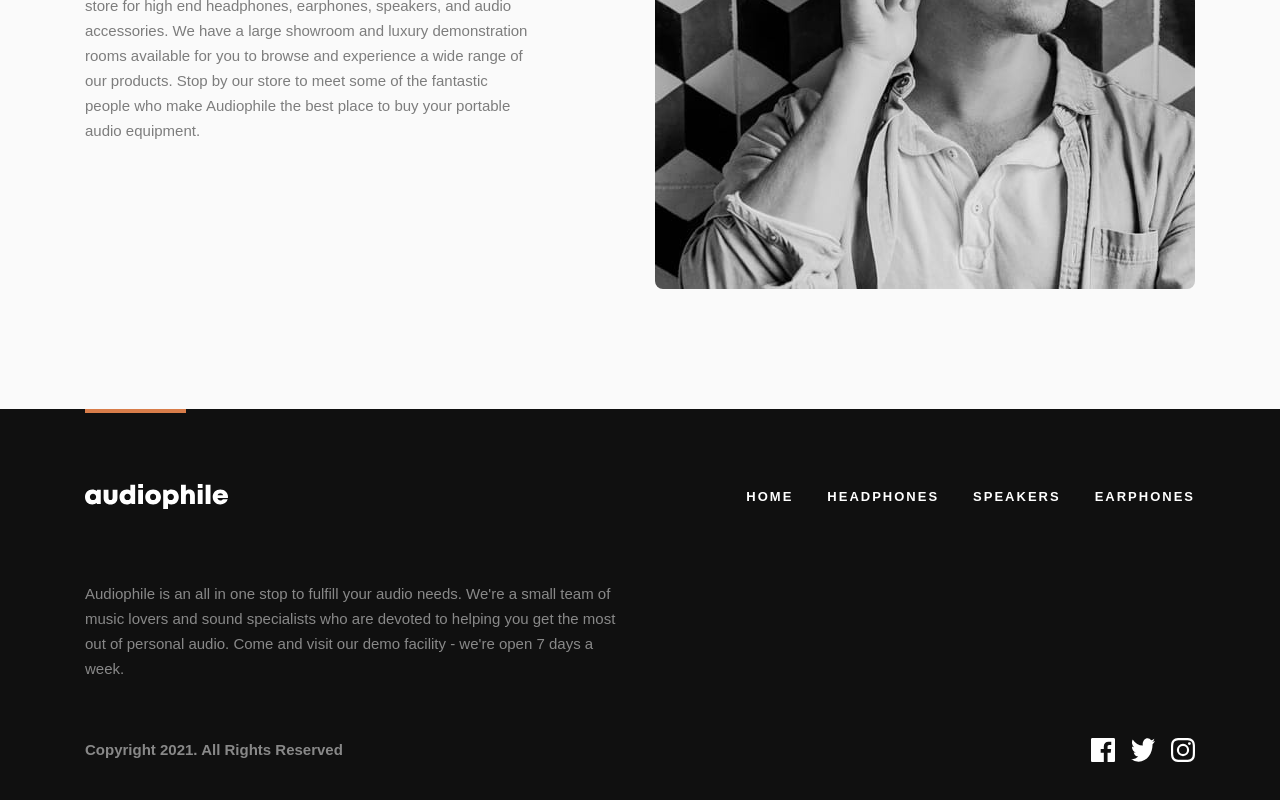
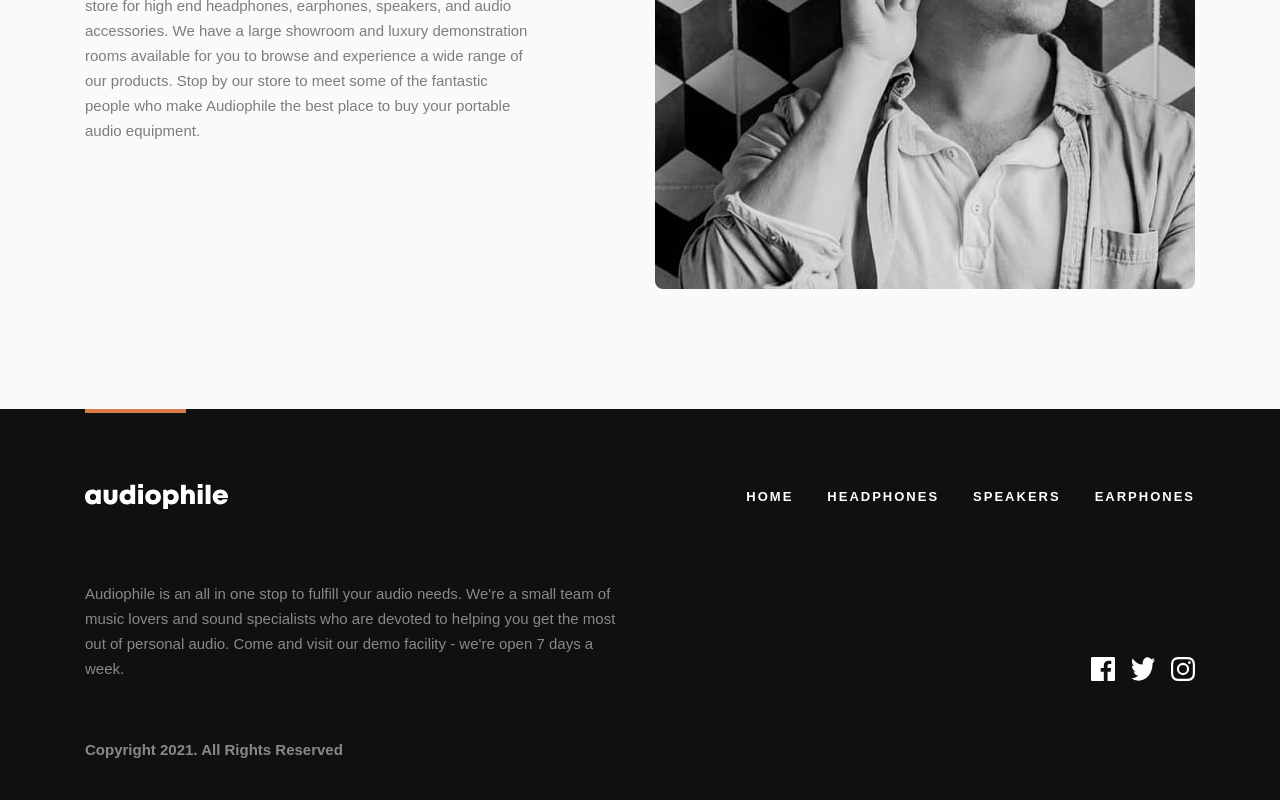
Before and after one commit to OPOKUSIAWEUGENE/audiopile, a Vue app: page /category/earphones in a window 1280 px wide. Shown: the part 1875-2675 px from the top of the page. Built offline with nearby package versions, Linux system fonts and the light colour scheme.

Commit message:
modifying the footer modal

```diff
--- a/src/components/FooterSection.vue
+++ b/src/components/FooterSection.vue
@@ -230,6 +230,18 @@ export default {
 
   .footer-bottom {
     width: 100%;
+    display: grid;
+    grid-template-columns: repeat(2, 1fr);
+  }
+
+  .social-links {
+    justify-self: end;
+    align-self: start;
+    margin-top: -80px;
+  }
+
+  .copyright {
+    align-self: end;
   }
 }
 </style>
```
